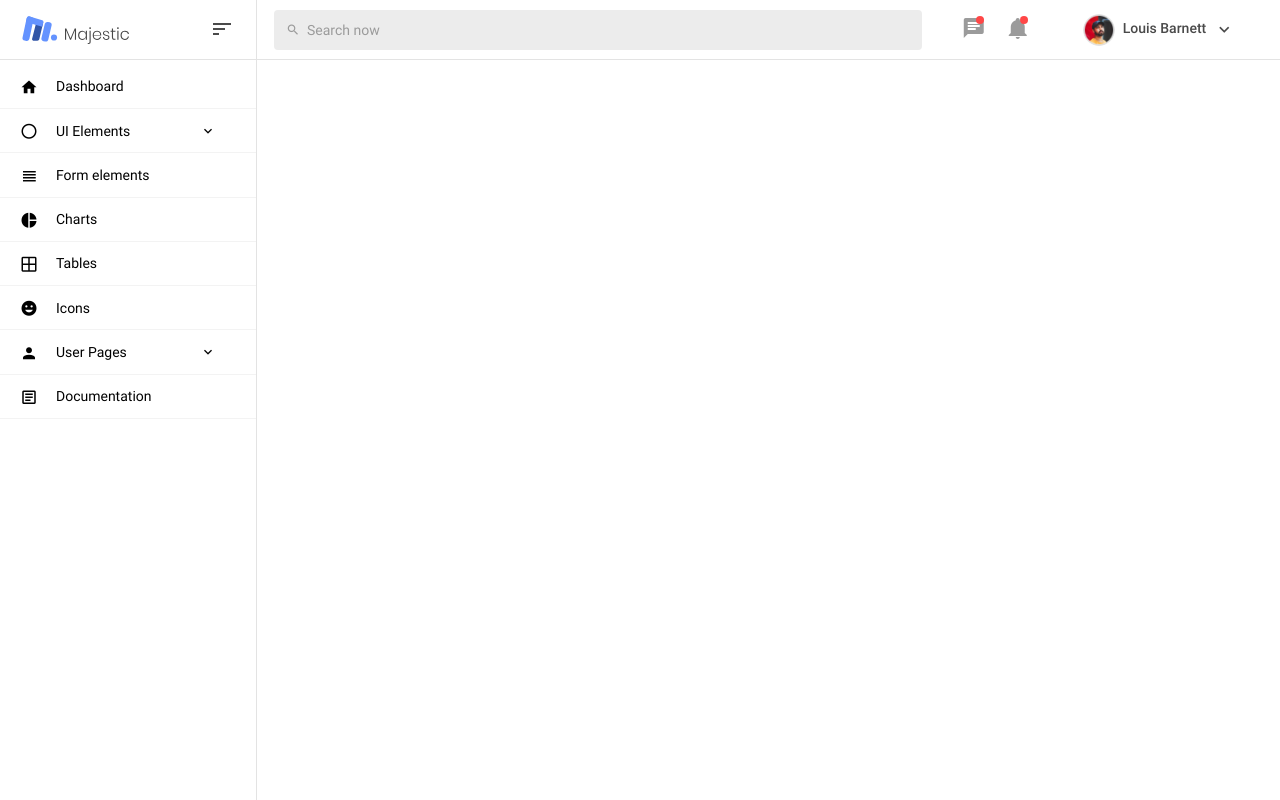
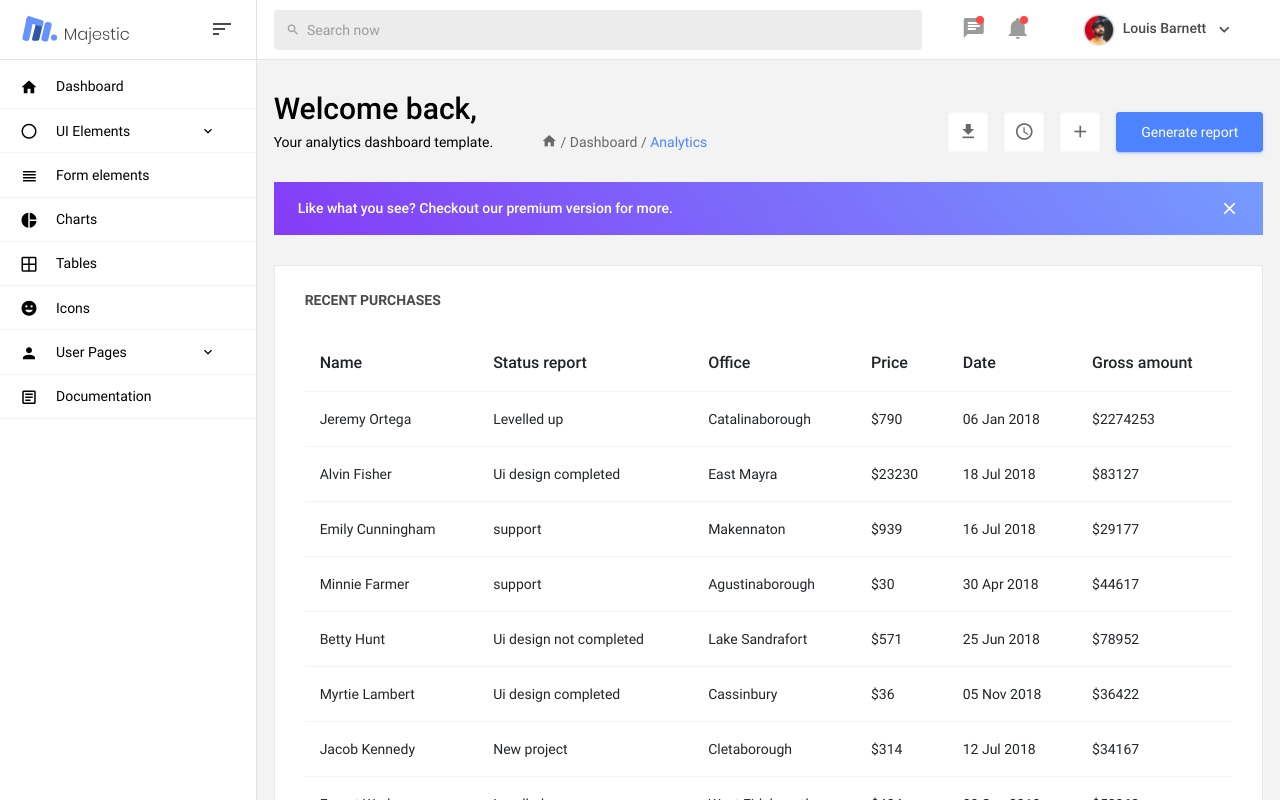
Before and after one commit to ilhamsj/fruitbox, a React (Create React App) app: page / in a window 1280 px wide. Shown: the top 800 px of the page. Built offline with nearby package versions, Linux system fonts and the light colour scheme.

Commit message:
fix bootstrap effect

```diff
--- a/package.json
+++ b/package.json
@@ -7,6 +7,8 @@
     "@testing-library/react": "^9.5.0",
     "@testing-library/user-event": "^7.2.1",
     "bootstrap": "^4.5.2",
+    "jquery": "^3.5.1",
+    "popper.js": "^1.16.1",
     "react": "^16.13.1",
     "react-dom": "^16.13.1",
     "react-scripts": "3.4.3"
--- a/src/App.js
+++ b/src/App.js
@@ -1,80 +1,145 @@
 import React from 'react'
+import './Template/css/style.css'
+import './Template/vendors/base/vendor.bundle.base.css'
+import './Template/vendors/mdi/css/materialdesignicons.min.css'
+import 'bootstrap/dist/js/bootstrap.bundle.min';
+
 import Header from './Components/Header';
+import Sidebar from './Components/Sidebar';
+import Footer from './Components/Footer';
+import Banner from './Components/Banner';
 
 const App = () => {
+
   return (
     <div className="container-scroller">
       <Header/>
       <div className="container-fluid page-body-wrapper">
-        <nav className="sidebar sidebar-offcanvas" id="sidebar">
-          <ul className="nav">
-            <li className="nav-item">
-              <a className="nav-link" href="index.html">
-                <i className="mdi mdi-home menu-icon"></i>
-                <span className="menu-title">Dashboard</span>
-              </a>
-            </li>
-            <li className="nav-item">
-              <a className="nav-link" data-toggle="collapse" href="#ui-basic" aria-expanded="false" aria-controls="ui-basic">
-                <i className="mdi mdi-circle-outline menu-icon"></i>
-                <span className="menu-title">UI Elements</span>
-                <i className="menu-arrow"></i>
-              </a>
-              <div className="collapse" id="ui-basic">
-                <ul className="nav flex-column sub-menu">
-                  <li className="nav-item"> <a className="nav-link" href="pages/ui-features/buttons.html">Buttons</a></li>
-                  <li className="nav-item"> <a className="nav-link" href="pages/ui-features/typography.html">Typography</a></li>
-                </ul>
+        <Sidebar/>
+        <div className="main-panel">
+          <div className="content-wrapper">
+            <div className="row">
+              <div className="col-md-12 grid-margin">
+                <div className="d-flex justify-content-between flex-wrap">
+                  <div className="d-flex align-items-end flex-wrap">
+                    <div className="mr-md-3 mr-xl-5">
+                      <h2>Welcome back,</h2>
+                      <p className="mb-md-0">Your analytics dashboard template.</p>
+                    </div>
+                    <div className="d-flex">
+                      <i className="mdi mdi-home text-muted hover-cursor"></i>
+                      <p className="text-muted mb-0 hover-cursor">&nbsp;/&nbsp;Dashboard&nbsp;/&nbsp;</p>
+                      <p className="text-primary mb-0 hover-cursor">Analytics</p>
+                    </div>
+                  </div>
+                  <div className="d-flex justify-content-between align-items-end flex-wrap">
+                    <button type="button" className="btn btn-light bg-white btn-icon mr-3 d-none d-md-block ">
+                      <i className="mdi mdi-download text-muted"></i>
+                    </button>
+                    <button type="button" className="btn btn-light bg-white btn-icon mr-3 mt-2 mt-xl-0">
+                      <i className="mdi mdi-clock-outline text-muted"></i>
+                    </button>
+                    <button type="button" className="btn btn-light bg-white btn-icon mr-3 mt-2 mt-xl-0">
+                      <i className="mdi mdi-plus text-muted"></i>
+                    </button>
+                    <button className="btn btn-primary mt-2 mt-xl-0">Generate report</button>
+                  </div>
+                </div>
               </div>
-            </li>
-            <li className="nav-item">
-              <a className="nav-link" href="pages/forms/basic_elements.html">
-                <i className="mdi mdi-view-headline menu-icon"></i>
-                <span className="menu-title">Form elements</span>
-              </a>
-            </li>
-            <li className="nav-item">
-              <a className="nav-link" href="pages/charts/chartjs.html">
-                <i className="mdi mdi-chart-pie menu-icon"></i>
-                <span className="menu-title">Charts</span>
-              </a>
-            </li>
-            <li className="nav-item">
-              <a className="nav-link" href="pages/tables/basic-table.html">
-                <i className="mdi mdi-grid-large menu-icon"></i>
-                <span className="menu-title">Tables</span>
-              </a>
-            </li>
-            <li className="nav-item">
-              <a className="nav-link" href="pages/icons/mdi.html">
-                <i className="mdi mdi-emoticon menu-icon"></i>
-                <span className="menu-title">Icons</span>
-              </a>
-            </li>
-            <li className="nav-item">
-              <a className="nav-link" data-toggle="collapse" href="#auth" aria-expanded="false" aria-controls="auth">
-                <i className="mdi mdi-account menu-icon"></i>
-                <span className="menu-title">User Pages</span>
-                <i className="menu-arrow"></i>
-              </a>
-              <div className="collapse" id="auth">
-                <ul className="nav flex-column sub-menu">
-                  <li className="nav-item"> <a className="nav-link" href="pages/samples/login.html"> Login </a></li>
-                  <li className="nav-item"> <a className="nav-link" href="pages/samples/login-2.html"> Login 2 </a></li>
-                  <li className="nav-item"> <a className="nav-link" href="pages/samples/register.html"> Register </a></li>
-                  <li className="nav-item"> <a className="nav-link" href="pages/samples/register-2.html"> Register 2 </a></li>
-                  <li className="nav-item"> <a className="nav-link" href="pages/samples/lock-screen.html"> Lockscreen </a></li>
-                </ul>
+            </div>
+            <Banner/>
+            <div className="row">
+              <div className="col-md-12 stretch-card">
+                <div className="card">
+                  <div className="card-body">
+                    <p className="card-title">Recent Purchases</p>
+                    <div className="table-responsive">
+                      <table id="recent-purchases-listing" className="table">
+                        <thead>
+                          <tr>
+                              <th>Name</th>
+                              <th>Status report</th>
+                              <th>Office</th>
+                              <th>Price</th>
+                              <th>Date</th>
+                              <th>Gross amount</th>
+                          </tr>
+                        </thead>
+                        <tbody>
+                          <tr>
+                              <td>Jeremy Ortega</td>
+                              <td>Levelled up</td>
+                              <td>Catalinaborough</td>
+                              <td>$790</td>
+                              <td>06 Jan 2018</td>
+                              <td>$2274253</td>
+                          </tr>
+                          <tr>
+                              <td>Alvin Fisher</td>
+                              <td>Ui design completed</td>
+                              <td>East Mayra</td>
+                              <td>$23230</td>
+                              <td>18 Jul 2018</td>
+                              <td>$83127</td>
+                          </tr>
+                          <tr>
+                              <td>Emily Cunningham</td>
+                              <td>support</td>
+                              <td>Makennaton</td>
+                              <td>$939</td>
+                              <td>16 Jul 2018</td>
+                              <td>$29177</td>
+                          </tr>
+                          <tr>
+                              <td>Minnie Farmer</td>
+                              <td>support</td>
+                              <td>Agustinaborough</td>
+                              <td>$30</td>
+                              <td>30 Apr 2018</td>
+                              <td>$44617</td>
+                          </tr>
+                          <tr>
+                              <td>Betty Hunt</td>
+                              <td>Ui design not completed</td>
+                              <td>Lake Sandrafort</td>
+                              <td>$571</td>
+                              <td>25 Jun 2018</td>
+                              <td>$78952</td>
+                          </tr>
+                          <tr>
+                              <td>Myrtie Lambert</td>
+                              <td>Ui design completed</td>
+                              <td>Cassinbury</td>
+                              <td>$36</td>
+                              <td>05 Nov 2018</td>
+                              <td>$36422</td>
+                          </tr>
+                          <tr>
+                              <td>Jacob Kennedy</td>
+                              <td>New project</td>
+                              <td>Cletaborough</td>
+                              <td>$314</td>
+                              <td>12 Jul 2018</td>
+                              <td>$34167</td>
+                          </tr>
+                          <tr>
+                              <td>Ernest Wade</td>
+                              <td>Levelled up</td>
+                              <td>West Fidelmouth</td>
+                              <td>$484</td>
+                              <td>08 Sep 2018</td>
+                              <td>$50862</td>
+                          </tr>
+                        </tbody>
+                      </table>
+                    </div>
+                  </div>
+                </div>
               </div>
-            </li>
-            <li className="nav-item">
-              <a className="nav-link" href="documentation/documentation.html">
-                <i className="mdi mdi-file-document-box-outline menu-icon"></i>
-                <span className="menu-title">Documentation</span>
-              </a>
-            </li>
-          </ul>
-        </nav>
+            </div>
+          </div>
+          <Footer/>
+        </div>
       </div>
     </div>
   )
--- /dev/null
+++ b/src/Components/Banner.js
@@ -0,0 +1,22 @@
+import React from 'react'
+
+const Banner = () => {
+  return (
+      <div className="row" id="proBanner">
+        <div className="col-md-12 grid-margin">
+          <div className="card bg-gradient-primary border-0">
+            <div className="card-body py-3 px-4 d-flex align-items-center justify-content-between flex-wrap">
+              <p className="mb-0 text-white font-weight-medium">Like what you see? Checkout our premium version for more.</p>
+              <div className="d-flex">
+                <button id="bannerClose" className="btn border-0 p-0">
+                  <i className="mdi mdi-close text-white"></i>
+                </button>
+              </div>
+            </div>
+          </div>
+        </div>
+      </div>
+    )
+}
+
+export default Banner
--- /dev/null
+++ b/src/Components/Footer.js
@@ -0,0 +1,12 @@
+import React from 'react'
+
+export default function Footer() {
+    return (
+        <footer className="footer">
+          <div className="d-sm-flex justify-content-center justify-content-sm-between">
+            <span className="text-muted text-center text-sm-left d-block d-sm-inline-block">Copyright © 2018 <a href="/">Fruitbox</a>. All rights reserved.</span>
+            <span className="float-none float-sm-right d-block mt-1 mt-sm-0 text-center">Hand-crafted & made with <i className="mdi mdi-heart text-danger"></i></span>
+          </div>
+        </footer>
+    )
+}
--- a/src/Components/Header.js
+++ b/src/Components/Header.js
@@ -5,9 +5,6 @@ import face4 from '../Template/images/faces/face4.jpg';
 import face2 from '../Template/images/faces/face2.jpg';
 import face3 from '../Template/images/faces/face3.jpg';
 import face5 from '../Template/images/faces/face5.jpg';
-import '../Template/vendors/mdi/css/materialdesignicons.min.css'
-import '../Template/vendors/base/vendor.bundle.base.css'
-import '../Template/css/style.css'
 
 const Header = () => {
   return (
--- /dev/null
+++ b/src/Components/Sidebar.js
@@ -0,0 +1,77 @@
+import React from 'react'
+
+const Sidebar = () => {
+  return (
+    <nav className="sidebar sidebar-offcanvas" id="sidebar">
+    <ul className="nav">
+      <li className="nav-item">
+        <a className="nav-link" href="index.html">
+          <i className="mdi mdi-home menu-icon"></i>
+          <span className="menu-title">Dashboard</span>
+        </a>
+      </li>
+      <li className="nav-item">
+        <a className="nav-link" data-toggle="collapse" href="#ui-basic" aria-expanded="false" aria-controls="ui-basic">
+          <i className="mdi mdi-circle-outline menu-icon"></i>
+          <span className="menu-title">UI Elements</span>
+          <i className="menu-arrow"></i>
+        </a>
+        <div className="collapse" id="ui-basic">
+          <ul className="nav flex-column sub-menu">
+            <li className="nav-item"> <a className="nav-link" href="pages/ui-features/buttons.html">Buttons</a></li>
+            <li className="nav-item"> <a className="nav-link" href="pages/ui-features/typography.html">Typography</a></li>
+          </ul>
+        </div>
+      </li>
+      <li className="nav-item">
+        <a className="nav-link" href="pages/forms/basic_elements.html">
+          <i className="mdi mdi-view-headline menu-icon"></i>
+          <span className="menu-title">Form elements</span>
+        </a>
+      </li>
+      <li className="nav-item">
+        <a className="nav-link" href="pages/charts/chartjs.html">
+          <i className="mdi mdi-chart-pie menu-icon"></i>
+          <span className="menu-title">Charts</span>
+        </a>
+      </li>
+      <li className="nav-item">
+        <a className="nav-link" href="pages/tables/basic-table.html">
+          <i className="mdi mdi-grid-large menu-icon"></i>
+          <span className="menu-title">Tables</span>
+        </a>
+      </li>
+      <li className="nav-item">
+        <a className="nav-link" href="pages/icons/mdi.html">
+          <i className="mdi mdi-emoticon menu-icon"></i>
+          <span className="menu-title">Icons</span>
+        </a>
+      </li>
+      <li className="nav-item">
+        <a className="nav-link" data-toggle="collapse" href="#auth" aria-expanded="false" aria-controls="auth">
+          <i className="mdi mdi-account menu-icon"></i>
+          <span className="menu-title">User Pages</span>
+          <i className="menu-arrow"></i>
+        </a>
+        <div className="collapse" id="auth">
+          <ul className="nav flex-column sub-menu">
+            <li className="nav-item"> <a className="nav-link" href="pages/samples/login.html"> Login </a></li>
+            <li className="nav-item"> <a className="nav-link" href="pages/samples/login-2.html"> Login 2 </a></li>
+            <li className="nav-item"> <a className="nav-link" href="pages/samples/register.html"> Register </a></li>
+            <li className="nav-item"> <a className="nav-link" href="pages/samples/register-2.html"> Register 2 </a></li>
+            <li className="nav-item"> <a className="nav-link" href="pages/samples/lock-screen.html"> Lockscreen </a></li>
+          </ul>
+        </div>
+      </li>
+      <li className="nav-item">
+        <a className="nav-link" href="documentation/documentation.html">
+          <i className="mdi mdi-file-document-box-outline menu-icon"></i>
+          <span className="menu-title">Documentation</span>
+        </a>
+      </li>
+    </ul>
+  </nav>
+  )
+}
+
+export default Sidebar;
```
Also changed, not shown: src/Template/js/template.js (+8 -64 lines), 1 other file (tests, documents, lock files or other folders).
